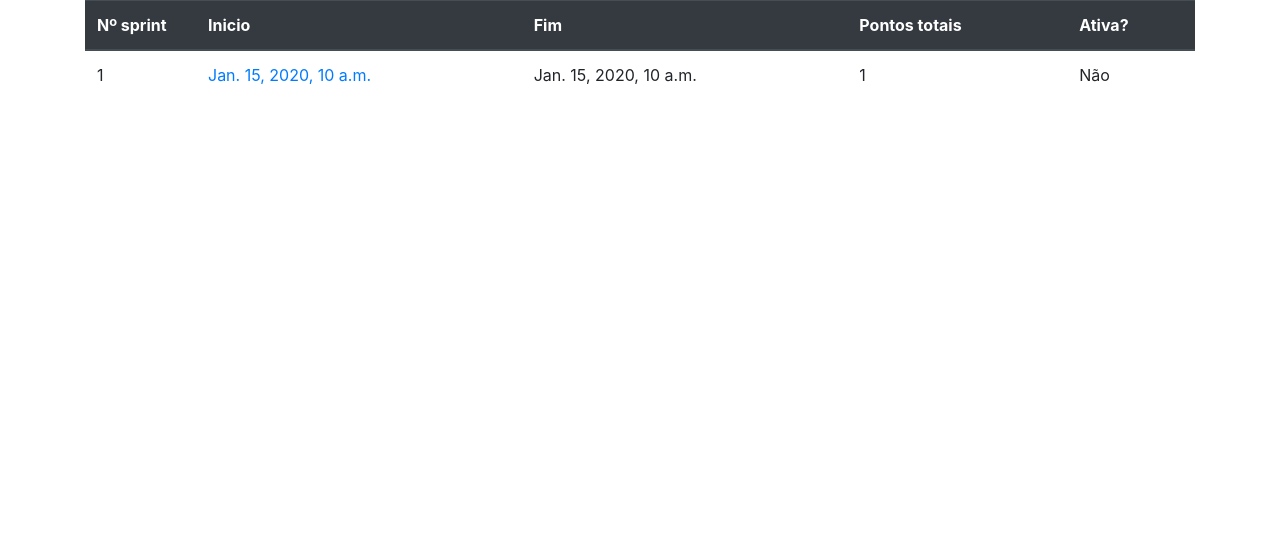
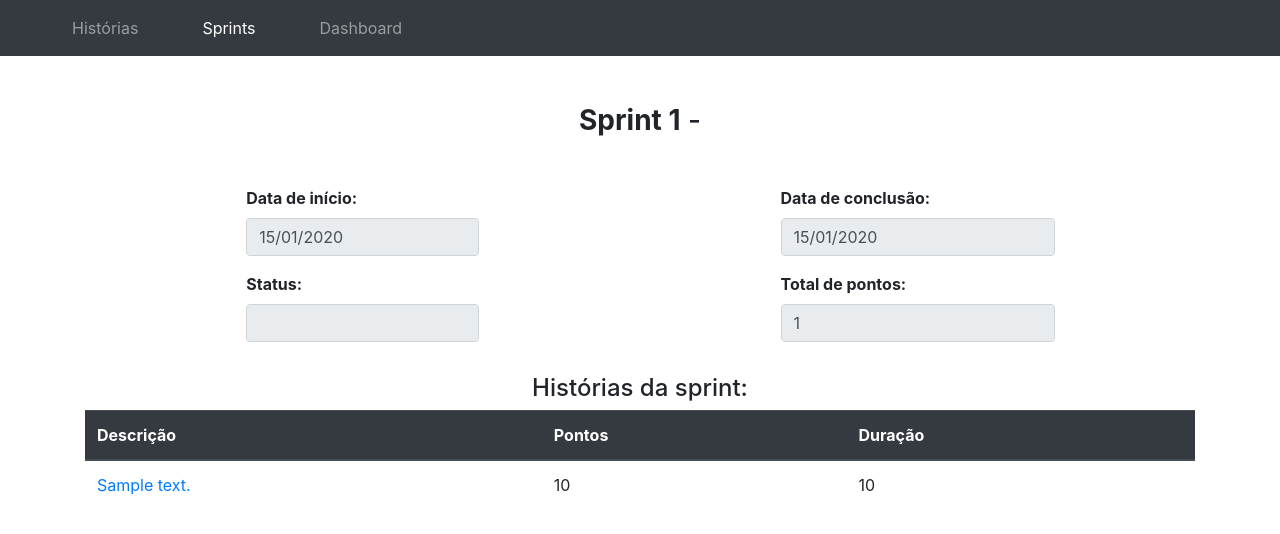
Before and after one commit to VitorLorente/gestao_tasks_scrum, a Django app: template core/templates/sprint_detail.html in a window 1280 px wide. Shown: the top 534 px of the page. Run offline with Django 3.2, Linux system fonts and the light colour scheme; the template is opened without the code that fills it: most values are stand-ins (such as "Sample title", 1, 10 or a date in 2020); some libraries are stand-ins or nearby versions.

Commit message:
Sprints e Stories finalizado.

```diff
--- a/core/templates/sprint_detail.html
+++ b/core/templates/sprint_detail.html
@@ -8,27 +8,69 @@
 
     </head>
     <body>
-        <div class="container">
-            <table class="table">
+        <nav class="navbar navbar-expand-sm bg-dark navbar-dark">
+            <ul class="navbar-nav">
+                <li class="nav-item ml-5">
+                    <a class="nav-link" href="{% url 'stories-list' %}">Histórias</a>
+                </li>
+                <li class="nav-item active ml-5">
+                    <a class="nav-link" href="{% url 'sprints-list' %}">Sprints</a>
+                </li>
+                <li class="nav-item ml-5">
+                    <a class="nav-link" href="#">Dashboard</a>
+                </li>
+            </ul>
+        </nav>
+        <div class="container mt-5">
+            <h3 class="text-center"><b>Sprint {{ object.number }}</b> - {{ object.is_active }}</h3>
+            <div class="container mt-5">
+                <div class="d-flex justify-content-between row">
+                    <div class="col-6 d-flex justify-content-center">
+                        <div class="form-group col-6">
+                            <label for="sprint_start_date"><b>Data de início:</b></label>
+                            <input id="sprint_start_date" type="text" value="{{ object.start_date|date:'d/m/Y' }}" class="form-control" readonly>
+                        </div>
+                    </div>
+                    <div class="col-6 d-flex justify-content-center">
+                        <div class="form-group">
+                            <label for="sprint_end_date"><b>Data de conclusão:</b></label>
+                            <input id="sprint_end_date" type="text" value="{{ object.end_date|date:'d/m/Y' }}" class="form-control" readonly>
+                        </div>
+                    </div>
+                </div>
+                <div class="d-flex justify-content-between row mb-3">
+                    <div class="col-6 d-flex justify-content-center">
+                        <div class="form-group col-6">
+                            <label for="sprint_start_date"><b>Status:</b></label>
+                            <input id="sprint_start_date" type="text" value="{{ object.is_active }}" class="form-control" readonly>
+                        </div>
+                    </div>
+                    <div class="col-6 d-flex justify-content-center">
+                        <div class="form-group">
+                            <label for="sprint_end_date"><b>Total de pontos:</b></label>
+                            <input id="sprint_end_date" type="text" value="{{ object.total_points }}" class="form-control" readonly>
+                        </div>
+                    </div>
+                </div>
+            </div>
+            <h4 class="text-center">Histórias da sprint:</h4>
+            <table class="table mt-2">
                 <thead class="thead-dark">
-                    <th>Nº sprint</th>
-                    <th>Inicio</th>
-                    <th>Fim</th>
-                    <th>Pontos totais</th>
-                    <th>Ativa?</th>
+                    <th>Descrição</th>
+                    <th>Pontos</th>
+                    <th>Duração</th>
                 </thead>
                 <tbody>
-                    {% for sprint in object_list %}
+                    {% for story in sprint_stories %}
                         <tr>
-                            <td width="10%">{{ sprint.number }}</td>
-                            <td><a href='#'>{{ sprint.start_date }}</a></td>
-                            <td>{{ sprint.end_date }}</td>
-                            <td>{{ sprint.total_points }}</td>
-                            <td>{% if sprint.active %}Sim{% else %}Não{% endif %}</td>
+                            <td><a href='{{ story.get_absolute_url }}'>{{ story.description }}</a></td>
+                            <td>{{ story.points }}</td>
+                            <td>{{ story.duration }}</td>
                         </tr>
                     {% endfor %}
                 </tbody>
             </table>
+
         </div>
 
         <script src="https://code.jquery.com/jquery-3.3.1.slim.min.js" integrity="sha384-q8i/X+965DzO0rT7abK41JStQIAqVgRVzpbzo5smXKp4YfRvH+8abtTE1Pi6jizo" crossorigin="anonymous"></script>
```
Also changed, not shown: core/models.py (+14 -0 lines), core/templates/sprints_list.html (+15 -2 lines), core/templates/stories_list.html (+14 -1 lines), core/templates/story_detail.html (+13 -0 lines), core/views.py (+11 -1 lines).
